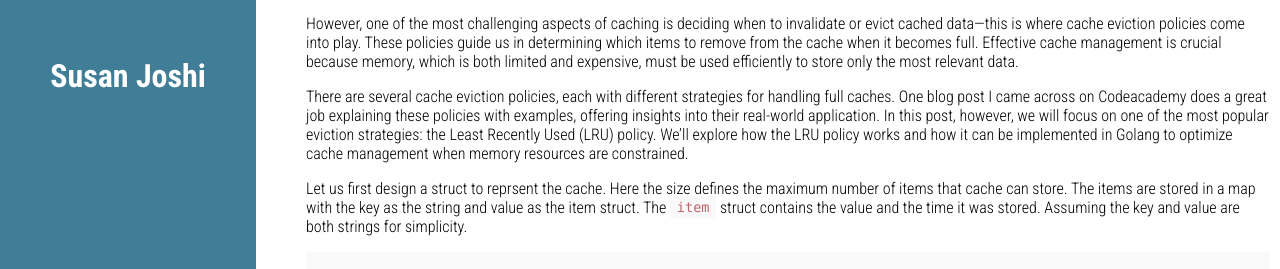
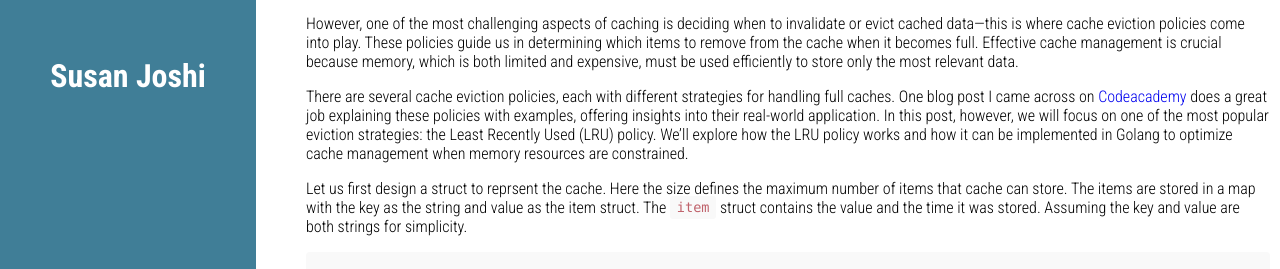
Before and after one commit to josisusan/josisusan.github.io, a Jekyll site: the page built from _posts/2024-10-04-cache_eviction_policy_lru_golang.md, in a window 1280 px wide. Shown: the part 216-485 px from the top of the page. Built offline with Jekyll 4.4.1, drawn with Linux system fonts in a browser that asks for light colours; part of the change alters nothing that is shown.

```diff
--- a/_posts/2024-10-04-cache_eviction_policy_lru_golang.md
+++ b/_posts/2024-10-04-cache_eviction_policy_lru_golang.md
@@ -9,7 +9,7 @@ Caching is an essential optimization technique widely used in modern software de
 
 However, one of the most challenging aspects of caching is deciding when to invalidate or evict cached data—this is where cache eviction policies come into play. These policies guide us in determining which items to remove from the cache when it becomes full. Effective cache management is crucial because memory, which is both limited and expensive, must be used efficiently to store only the most relevant data.
 
-There are several cache eviction policies, each with different strategies for handling full caches. One blog post I came across on Codeacademy does a great job explaining these policies with examples, offering insights into their real-world application. In this post, however, we will focus on one of the most popular eviction strategies: the Least Recently Used (LRU) policy. We’ll explore how the LRU policy works and how it can be implemented in Golang to optimize cache management when memory resources are constrained.
+There are several cache eviction policies, each with different strategies for handling full caches. One blog post I came across on [Codeacademy](https://www.codecademy.com/article/cache-eviction-policies) does a great job explaining these policies with examples, offering insights into their real-world application. In this post, however, we will focus on one of the most popular eviction strategies: the Least Recently Used (LRU) policy. We’ll explore how the LRU policy works and how it can be implemented in Golang to optimize cache management when memory resources are constrained.
 
 Let us first design a struct to reprsent the cache. Here the size defines the maximum number of items that cache can store. The items are stored in a map with the key as the string and value as the item struct. The `item` struct contains the value and the time it was stored. Assuming the key and value are both strings for simplicity.
 
```
